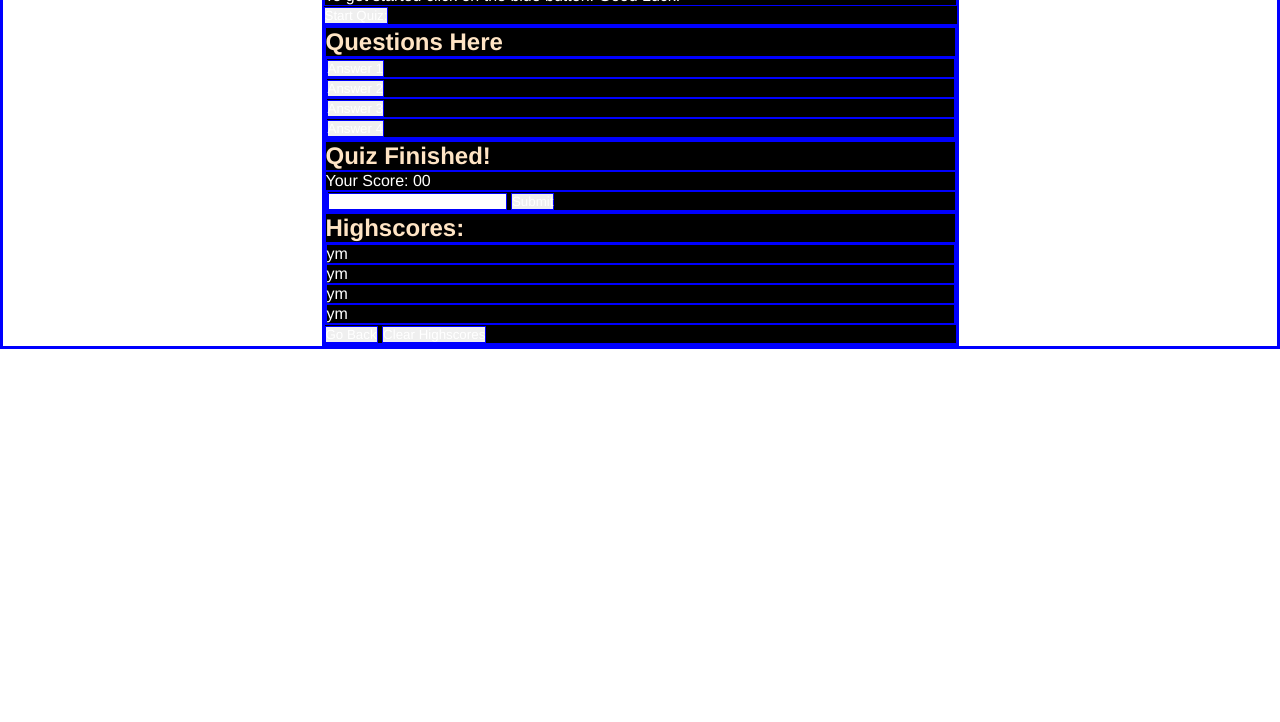
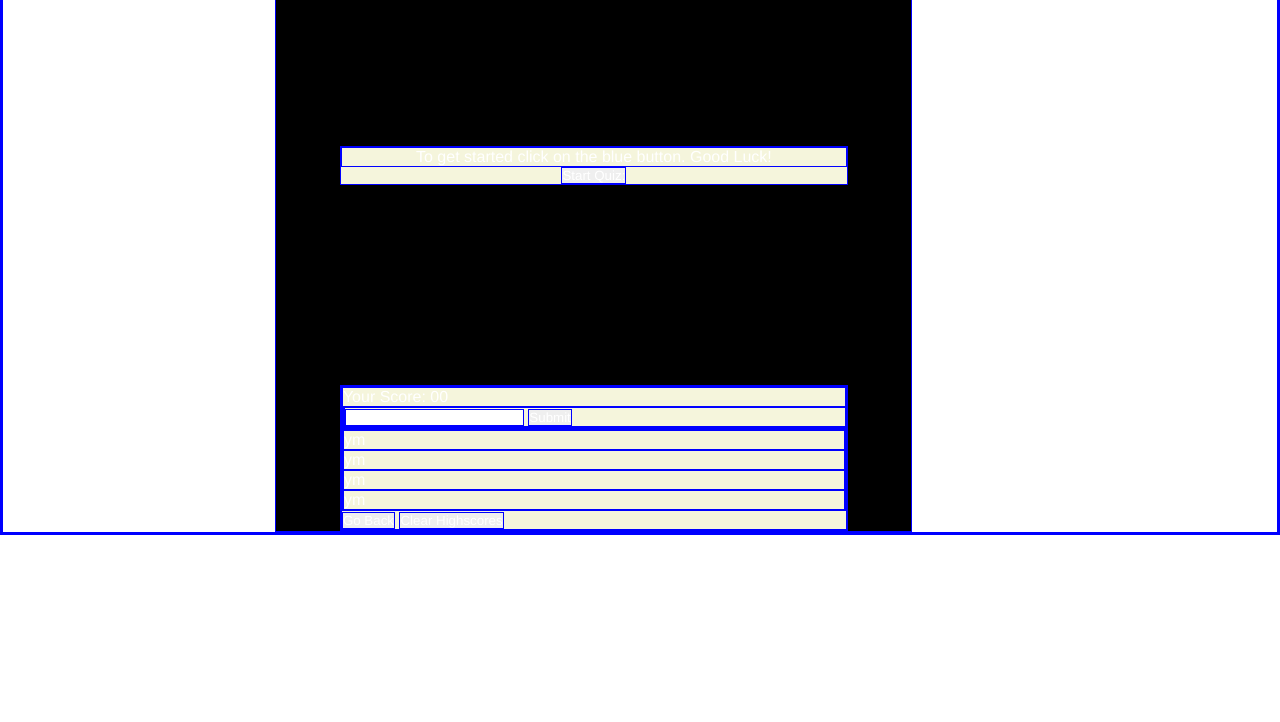
Before and after one commit to Yowiesenfeld/Test-Your-Knowledge-, a plain HTML site: page index.html in a window 1280 px wide. Shown: the part 78-800 px from the top of the page. Drawn offline with Linux system fonts and the light colour scheme.

Commit message:
in middle of making the page eyepleasing

```diff
--- a/style.css
+++ b/style.css
@@ -34,8 +34,15 @@
 
 h1, h2 {
     color: bisque;
+    text-align: center;
+    display: none;
 
 }
+/* this will make that dots go away */
+li{
+    list-style: none;
+}
+
 /* this is the outer container section. this is where all the over containers will be in. */
 .large-outer-container {
     padding: 10px;
@@ -56,4 +63,46 @@ h1, h2 {
     height: 100%;
     width: 50%;
     margin: 0 auto;
+    display: flex;
+    flex-direction: column;
+    justify-content: flex-start;
 }
+
+.intro, main{
+    margin-top: 25vh;
+    margin-left: 10%;
+    margin-right: 10%;
+    background-color: beige;
+
+}
+.intro p{
+    text-align: center;
+}
+
+.intro button{
+    display: block;
+    margin: 0 auto;
+}
+
+.main {
+    display: none;
+}
+
+/* question screen */
+.question-screen{
+    display: none;
+}
+
+/* finish screen */
+.quiz-finish-screen{
+    display: block;
+}
+
+.high-score {
+    display: block;
+}
+
+.high-score ol{
+    overflow-y: scroll;
+    max-height: 225px;
+}
```
